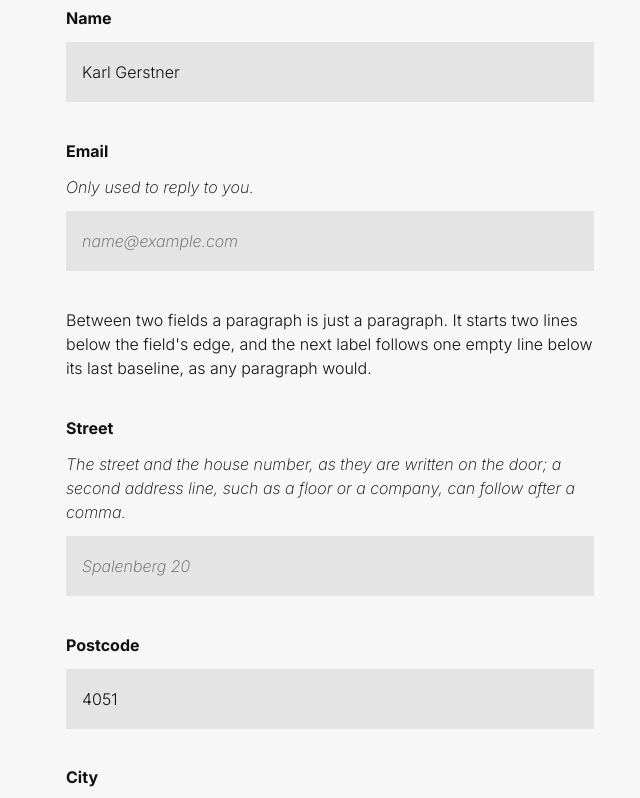
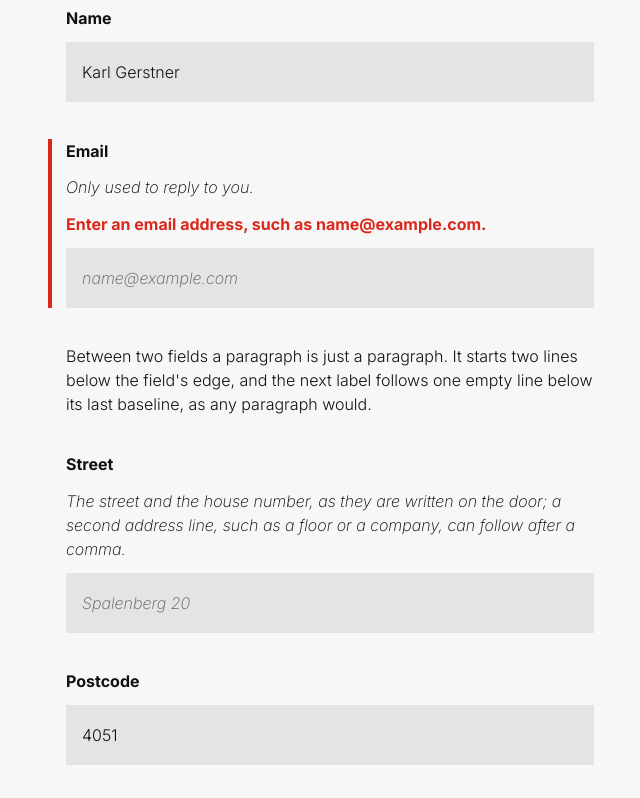
Before and after one commit to SebastianKobs/typographic-grid, a plain HTML site: page index.html in a window 1280 px wide. Shown: the part 9300-10098 px from the top of the page, without its empty margins (110-750 px from the left). Drawn offline with Linux system fonts and the light colour scheme.

Commit message:
Add the error state: a red bold message and a red rule beside the field

```diff
--- a/index.html
+++ b/index.html
@@ -182,7 +182,8 @@
   <div class="field">
     <label class="field-label" for="field-email">Email</label>
     <p class="field-description" id="field-email-description">Only used to reply to you.</p>
-    <input class="field-input" id="field-email" type="email" placeholder="name@example.com" aria-describedby="field-email-description">
+    <p class="field-error" id="field-email-error">Enter an email address, such as name@example.com.</p>
+    <input class="field-input" id="field-email" type="email" placeholder="name@example.com" aria-invalid="true" aria-describedby="field-email-description field-email-error">
   </div>
   <p class="paragraph">Between two fields a paragraph is just a paragraph. It starts two lines below the field's edge, and the next label follows one empty line below its last baseline, as any paragraph would.</p>
   <div class="field">
@@ -234,6 +235,7 @@ the grid arrived. Could you send the second volume as well?</textarea>
   <p class="paragraph">Each box is a unit square, centred on the capitals of its line, with a unit of white between it and its text; a choice that runs to a second line runs on under its own text, not under the box. A checked checkbox turns red with a tick, a checked radio button takes a red dot, in the red of the rules and of a field in focus. After the last choice the next label or paragraph follows two and a half lines below, back on a full line, so from label to label a group takes the lines a text field takes.</p>
   <p class="paragraph">A select is a text field with a mark at its right end, a small triangle centred on the capitals, a unit in from the edge. A text area is a field of several lines, four unless a class says otherwise: its first baseline a line and a half below its top edge, as in a text field, its lines a line apart, and its bottom edge a line below the last. It cannot be dragged larger, since a height pulled by hand would leave the lines of the page.</p>
   <p class="paragraph">The submit button is as deep as a text field, its text on a full line a line and a half below its top edge, and it stands a line and a half below the field above it. It is two columns wide unless a class says otherwise, in the red of the page, its text bold and in the colour of the page. A second button beside it, a gutter away so it starts on the next column line, takes the grey of a text field and the ink of the text.</p>
+  <p class="paragraph">A field with an error says so twice. Its message stands between the label and the field, in the red of the rules and bold, a line below the label or the description, and the field moves down by the lines it takes. And a red rule a unit to the left of the column runs from the label's capitals to the field's bottom edge, as the rule before a heading groups what follows it. Red alone already marks a field in focus and a checked choice; the message and the rule are what only an error has.</p>
   <div class="box">
     <h2 class="heading size-phi-1 ratio-3-5">Your address</h2>
     <div class="field">
@@ -252,9 +254,10 @@ the grid arrived. Could you send the second volume as well?</textarea>
         <option selected>Switzerland</option>
       </select>
     </div>
-    <div class="field" role="group" aria-labelledby="box-contact-label">
+    <div class="field" role="group" aria-labelledby="box-contact-label" aria-describedby="box-contact-error">
       <p class="field-label" id="box-contact-label">Contact me by</p>
-      <label class="choice"><input class="choice-input" type="checkbox" name="box-contact" value="email" checked>Email</label>
+      <p class="field-error" id="box-contact-error">Choose at least one way to contact you.</p>
+      <label class="choice"><input class="choice-input" type="checkbox" name="box-contact" value="email">Email</label>
       <label class="choice"><input class="choice-input" type="checkbox" name="box-contact" value="phone">Phone</label>
     </div>
     <div class="field" role="radiogroup" aria-labelledby="box-newsletter-label">
--- a/typographic-grid.css
+++ b/typographic-grid.css
@@ -440,8 +440,37 @@ textarea.field-input {
   margin-top: calc(3 * var(--half) - var(--body-cap));
 }
 .field-label:has(+ .choice),
-.field-description:has(+ .choice) {
+.field-description:has(+ .choice),
+.field-error:has(+ .choice) {
   margin-bottom: 0;
+}
+/* An error: its message on the lines below the label and the description, in the red of the rules and bold,
+   the field following it as it follows a description; and the field marked by a vertical rule as a heading is,
+   a unit to the left of its column, from the label's capitals to the field's bottom edge. Red already marks
+   focus and a checked choice; the rule and the message are what only an error has. */
+.field-error {
+  text-box: trim-both cap alphabetic;
+  font-weight: 700;
+  color: var(--color-rule);
+  margin: 0 0 var(--half);
+}
+.field-label:has(+ .field-error),
+.field-description:has(+ .field-error) {
+  /* the message's first baseline a line below */
+  margin-bottom: calc(var(--line) - var(--body-cap));
+}
+.field:has(> .field-error) {
+  --rule-thickness: calc(var(--unit) / 4);
+  position: relative;
+}
+.field:has(> .field-error)::before {
+  content: "";
+  position: absolute;
+  top: 0;
+  bottom: 0;
+  left: calc(-1 * var(--unit) - var(--rule-thickness) / 2);
+  width: var(--rule-thickness);
+  background: var(--color-rule);
 }
 /* a unit square, centred on the capitals of its line, in the tint of a text field */
 .choice-input {
```
